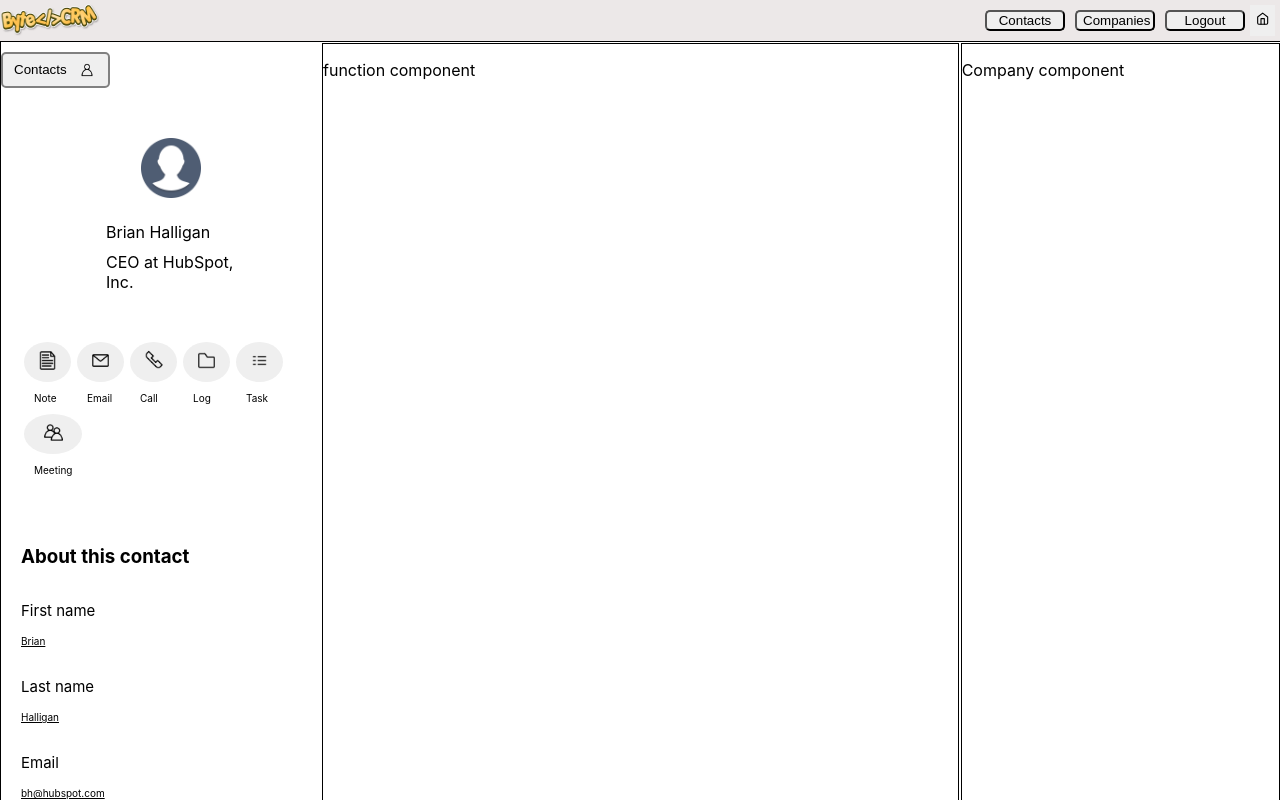
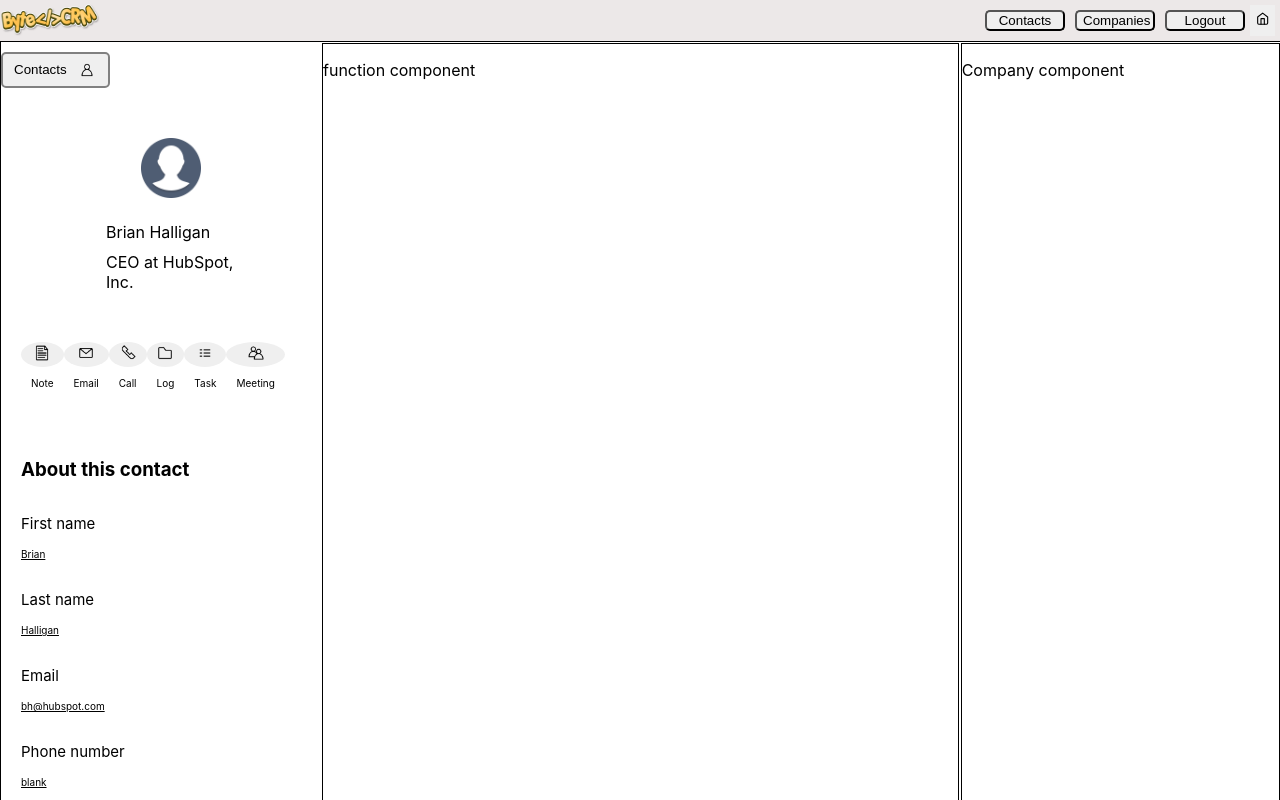
Before and after one commit to liu770807152/Bytecode, a React (Create React App) app: page / in a window 1280 px wide. Shown: the top 800 px of the page. Built offline with nearby package versions, Linux system fonts and the light colour scheme.

Commit message:
fix the css problem

```diff
--- a/src/components/Contactbasic/components/ActivityBar/components/ActivityItem.scss
+++ b/src/components/Contactbasic/components/ActivityBar/components/ActivityItem.scss
@@ -4,8 +4,7 @@
     &__item {
         display: flex;
         flex-direction: column;
-        padding-left:3px;
-        padding-right:3px;
+
     }
 
     &__name {
@@ -13,9 +12,9 @@
         margin: 10px;
     }
     &__icon{
-        width:25px;
-        height:25px;
-        margin: 5px;
+        width:20px;
+        height:20px;
+
 
     }
 
--- a/src/components/Modal/components/Header/Header.scss
+++ b/src/components/Modal/components/Header/Header.scss
@@ -6,7 +6,7 @@
     background-image: linear-gradient(-303deg,#00a4bd,#00afb2 56%,#00bda5);
     width: 100%;
     cursor: grab;
-    height:15%;
+    height:7%;
     margin-top: 2%;
 
     &__Left{
```
